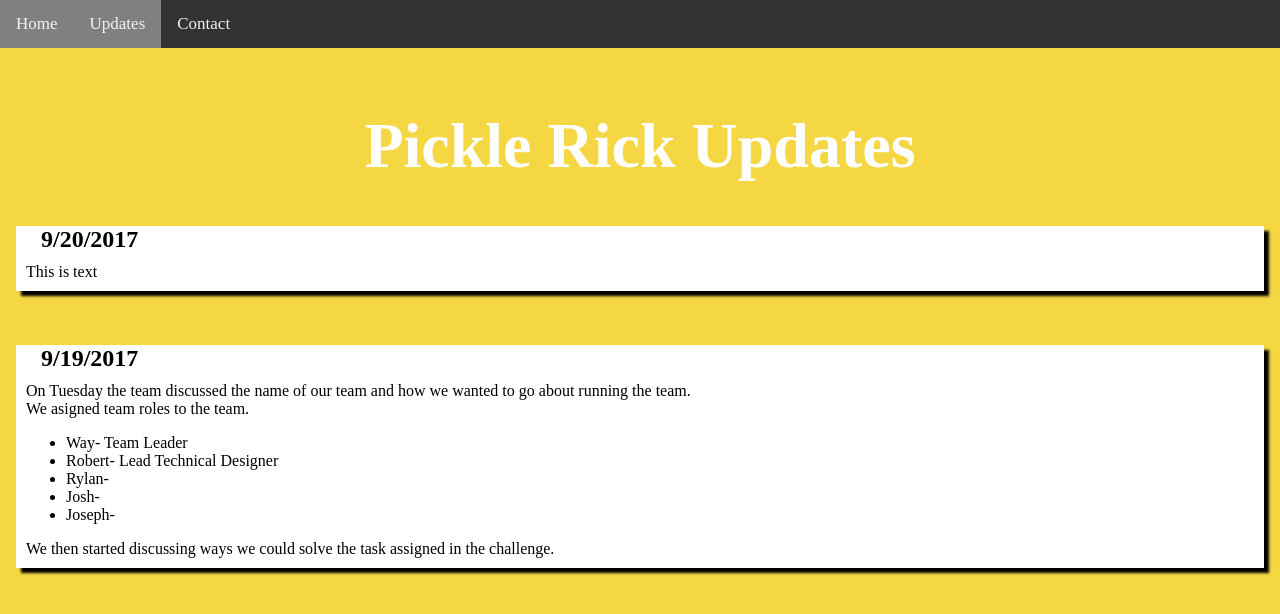
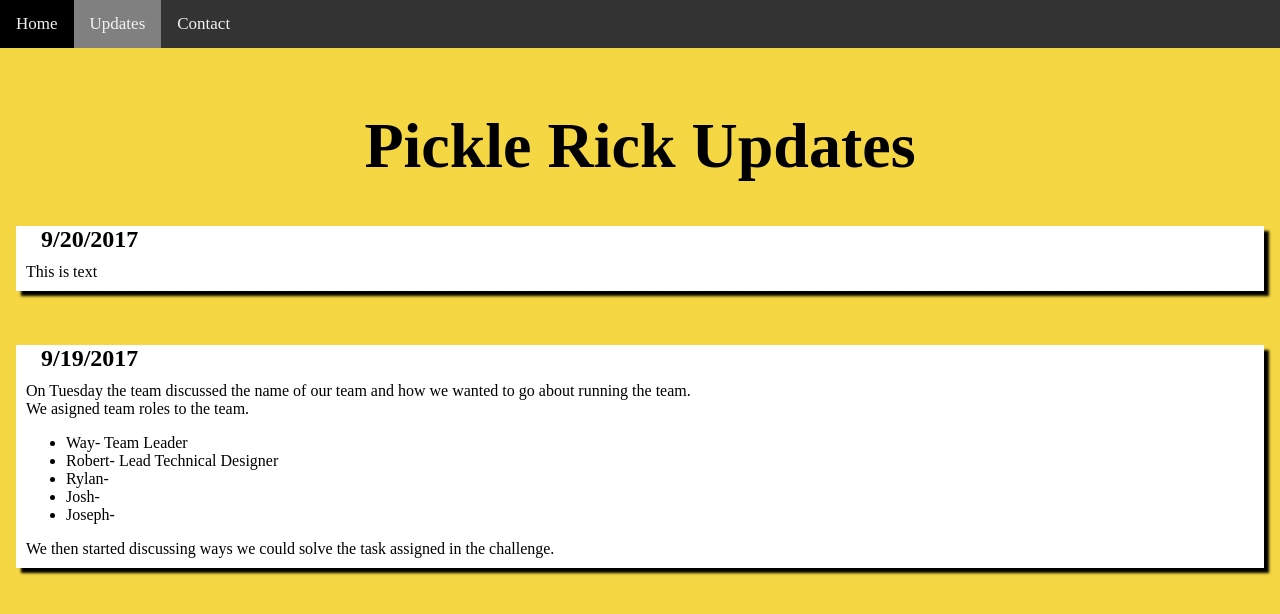
Before and after one commit to TeamHud/TeamHud.github.io, a plain HTML site: page updates.html in a window 1280 px wide. Shown: the top 614 px of the page. Drawn offline with Linux system fonts and the light colour scheme.

Commit message:
Add files via upload

```diff
--- a/css.css
+++ b/css.css
@@ -12,7 +12,7 @@ background-color:rgb(244, 215, 66);
     font-size:4em;
     text-align: center;
     padding-top: 20px;
-    color: white;
+    color: black;
 }
 
 body {margin:0;}
--- a/updates.html
+++ b/updates.html
@@ -8,7 +8,7 @@
             color: white;
         }
         a:hover {
-             background-color: grey;
+             background-color: black;
         }
             </style>
     </head>
```
Also changed, not shown: index.html (+1 -1 lines).
